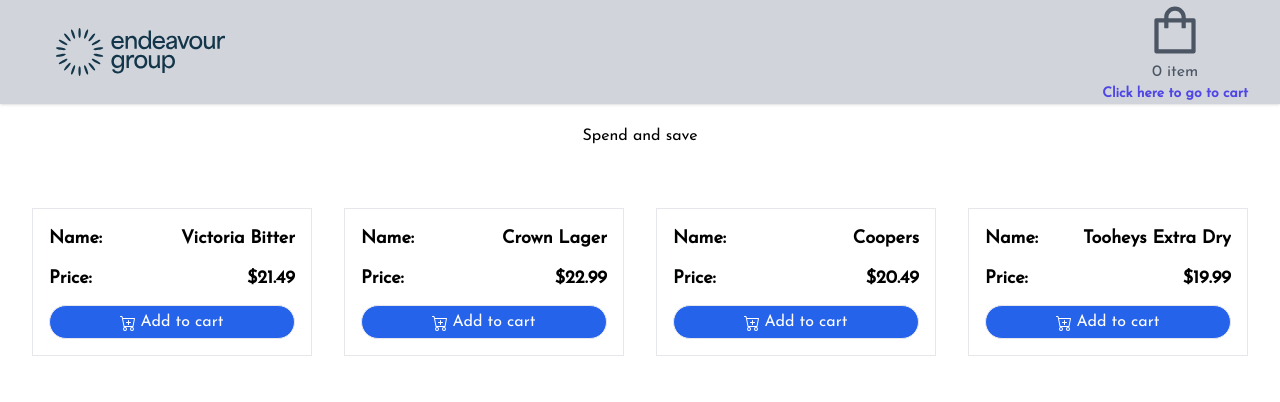
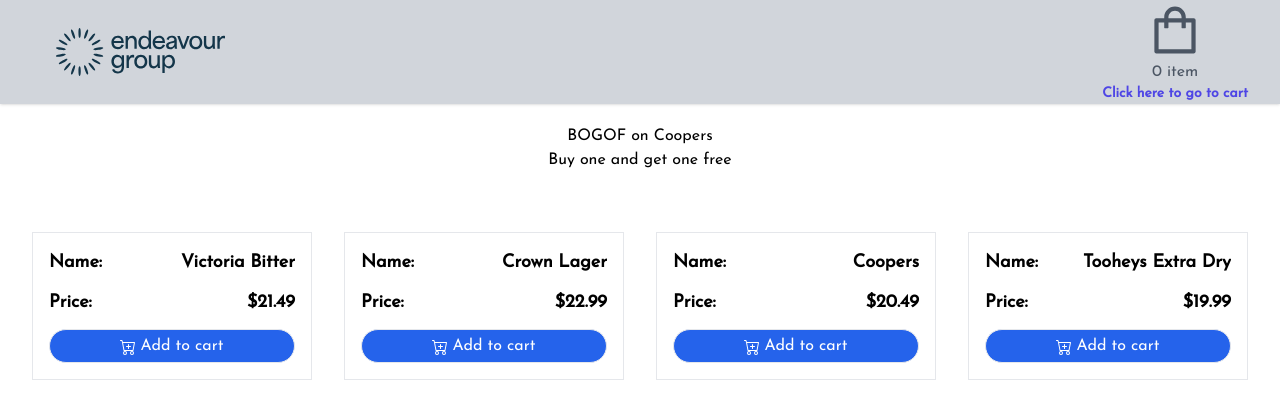
Before and after one commit to srivanks/eg-test, a React (Vite) app: page / in a window 1280 px wide. Shown: the top 402 px of the page. Built offline with nearby package versions, Linux system fonts and the light colour scheme; data requests are answered from the project's data file.

Commit message:
Added promotion to show in a carousel

```diff
--- a/data/products.json
+++ b/data/products.json
@@ -27,5 +27,22 @@
       "discount": 5,
       "minCost": 50
     }
+  ],
+  "promotions": [
+    {
+      "name": "Current month special on VB",
+      "definition": "$2.00 off",
+      "type": "Product"
+    },
+    {
+      "name": "BOGOF on Coopers",
+      "definition": "Buy one and get one free",
+      "type": "Trolley"
+    },
+    {
+      "name": "Spend and save",
+      "definition": "Spend $50 and $5 off the total",
+      "type": "Trolley"
+    }
   ]
 }
--- a/src/App.tsx
+++ b/src/App.tsx
@@ -13,7 +13,6 @@
   const [cart, setCart] = useState<CartProps>({
     items: [],
     totalNumberOfProducts: 0,
-    totalPrice: 0,
   })
 
   let {
--- a/src/Cart/Cart.tsx
+++ b/src/Cart/Cart.tsx
@@ -8,7 +8,7 @@
   if (cart.items.length === 0) {
     return (
       <div className="container mx-auto border bg-gray-200 rounded px-4 m-4 py-5">
-        Cart is empty! Please explore our selection of wines
+        Cart is empty! Please explore our selection of wines{" "}
         <Link
           to={"/"}
           className="underline text-blue-600 hover:text-blue-800 visited:text-purple-600"
--- a/src/Cart/CartDetails.tsx
+++ b/src/Cart/CartDetails.tsx
@@ -1,11 +1,14 @@
 import { Link } from "react-router-dom"
 import { CartProps } from "../types/types"
 
-function CartDetails({ items, totalNumberOfProducts, totalPrice }: CartProps) {
+function CartDetails({ items, totalNumberOfProducts }: CartProps) {
   const showDiscountColumn =
     items.filter(i => typeof i.discountKey === "string").length > 0
-  let columnDivider = showDiscountColumn ? 4 : 5
-  console.log(columnDivider)
+
+  const totalPrice = items.reduce(
+    (a, b) => a + b.quantity * b.discountedPrice,
+    0,
+  )
   return (
     <div className="container mx-auto mt-10">
       <div className="flex shadow my-10">
--- a/src/Products/Products.tsx
+++ b/src/Products/Products.tsx
@@ -4,7 +4,7 @@
 import Promotions from "../Promotions"
 import { ItemProps, ProductProps, ProductsProps } from "../types/types"
 
-const Products = ({ products, promotions }: ProductsProps) => {
+const Products = ({ products }: ProductsProps) => {
   const { cart, setCart } = useContext(CartContext)
 
   function processPromotionsRules(discount, quantity) {
@@ -52,7 +52,6 @@
     setCart({
       items: [{ ...item }],
       totalNumberOfProducts: 1,
-      totalPrice: item.discountedPrice * item.quantity,
     })
   }
 
@@ -78,7 +77,6 @@
         ...cart.items.slice(productToBeAdded + 1),
       ],
       totalNumberOfProducts: cart.totalNumberOfProducts + 1,
-      totalPrice: cartItem.discountedPrice + cart.totalPrice,
     })
   }
 
@@ -122,7 +120,7 @@
 
   return (
     <>
-      <Promotions promotions={promotions} />
+      <Promotions />
       <div className="px-8">
         <div className="grid grid-cols-1 gap-4 lg:grid-cols-4 md:grid-cols-2 lg:gap-8">
           {products.map((p, i) => (
--- a/src/Promotions.tsx
+++ b/src/Promotions.tsx
@@ -1,8 +1,20 @@
 import { Carousel } from "react-responsive-carousel"
 import "react-responsive-carousel/lib/styles/carousel.min.css" // requires a
-import { PromotionsProps } from "./types/types"
+import { PromotionProps } from "./types/types"
+import useFetch from "./hooks/fetch"
+import Loader from "./Loader/Loader"
 
-const Promotions = ({ promotions }: PromotionsProps) => {
+const Promotions = () => {
+  let {
+    isLoading: isPromotionLoading,
+    error: promotionError,
+    data: promotions,
+  } = useFetch<PromotionProps>(import.meta.env.VITE_PROMOTIONS_API_URL)
+
+  if (promotionError) {
+    return <div>Cant load promotion. Please try again later.</div>
+  }
+  if (isPromotionLoading) return <Loader />
   return (
     <Carousel
       autoPlay
@@ -12,7 +24,7 @@
       showStatus={false}
       showArrows={false}
     >
-      {promotions.map(d => (
+      {promotions.map((d) => (
         <div key={d.id} className="m-5">
           <div className="min-w-full flex justify-center items-center">
             {d.name}
--- a/src/types/types.ts
+++ b/src/types/types.ts
@@ -42,6 +42,6 @@
 export type CartProps = {
   items: Array<ItemProps>
   totalNumberOfProducts: number
-  totalPrice: number
+  // totalPrice: number
   discountedPrice?: number
 }
```
